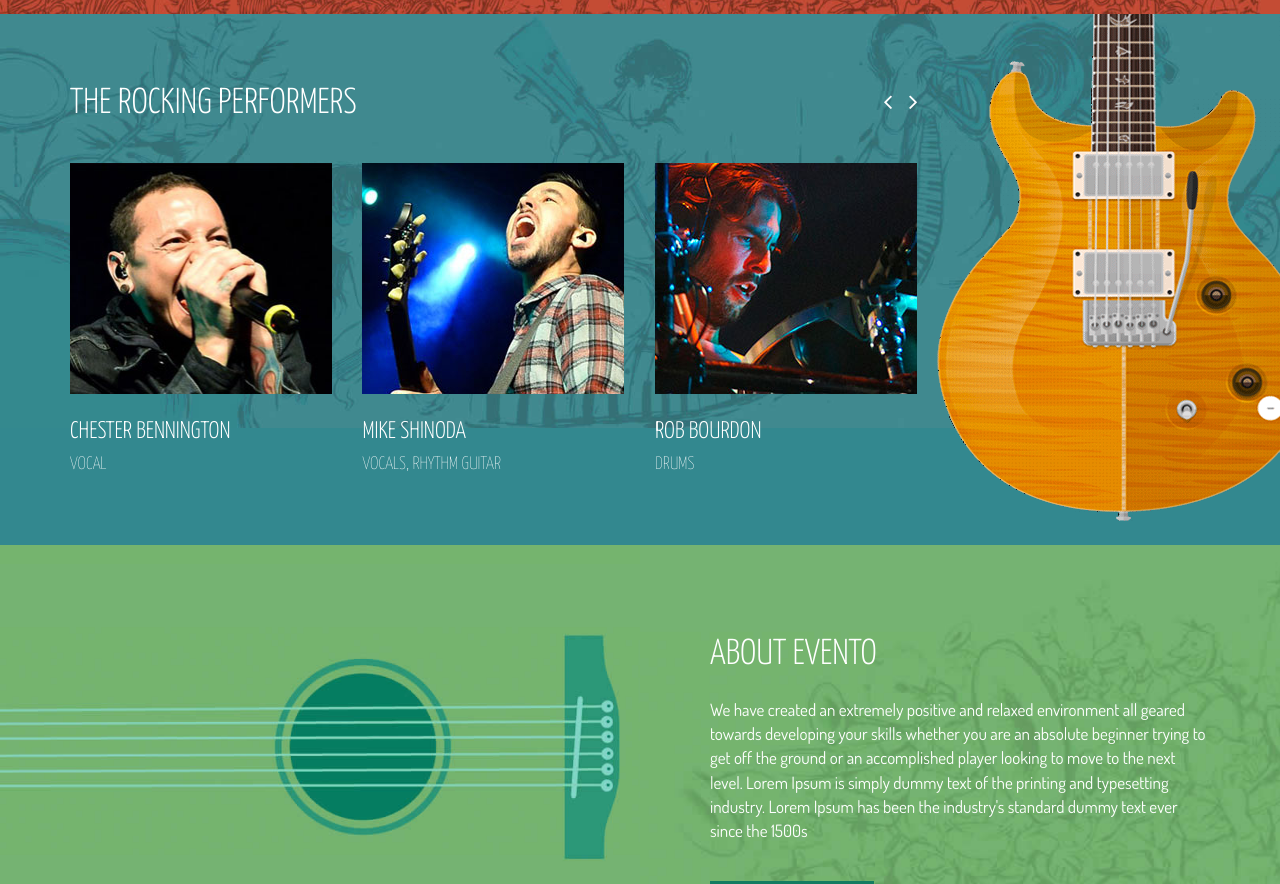
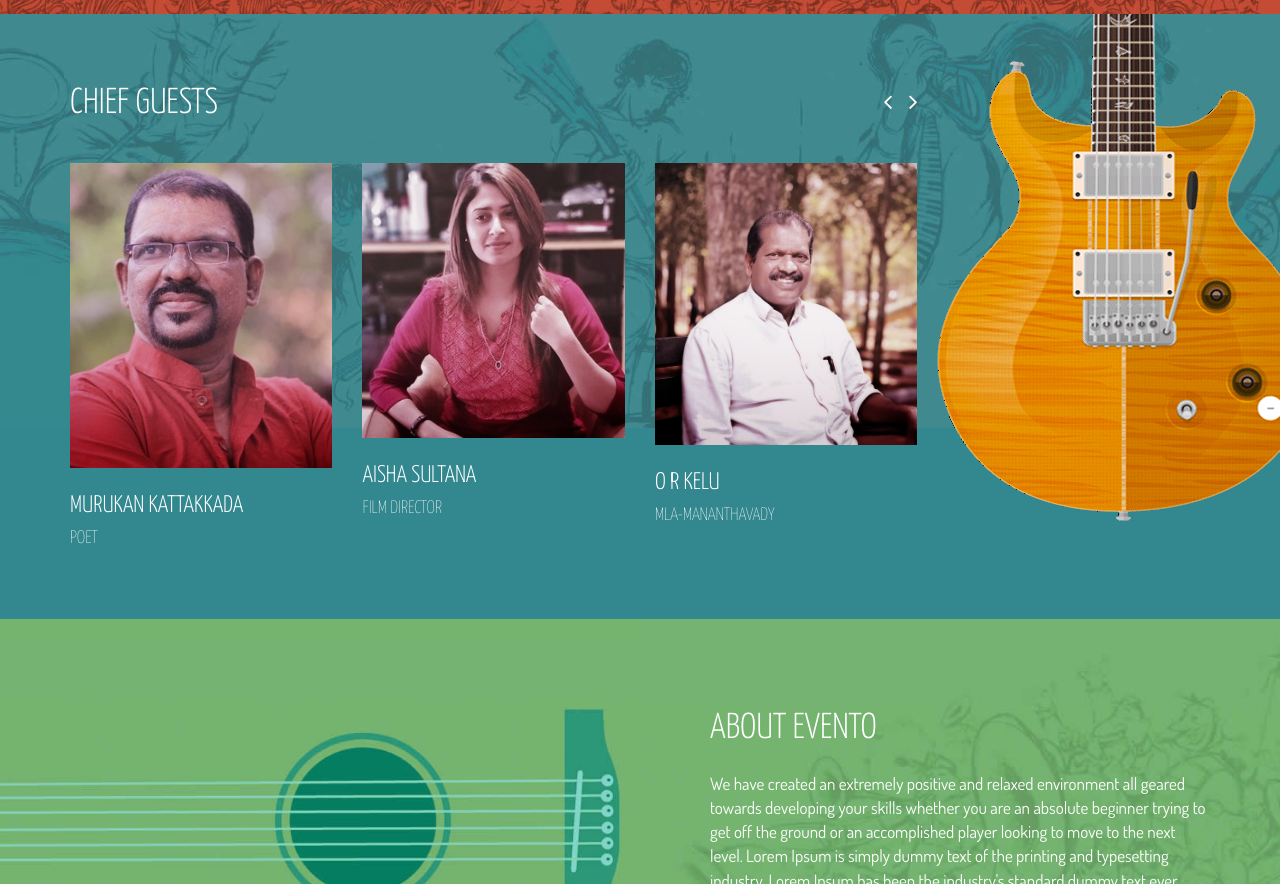
Before and after one commit to jwalagecw/jwalagecw.github.io, a plain HTML site: page index.html in a window 1280 px wide. Shown: the part 1144-2028 px from the top of the page. Drawn offline with Linux system fonts and the light colour scheme; some packages are replaced by stand-ins of ours.

Commit message:
temp-guest

```diff
--- a/index.html
+++ b/index.html
@@ -84,7 +84,7 @@
                 <li class="scroll"><a href="#event">Event</a></li>
                 <li class="scroll"><a href="#about">About</a></li>
                 <li class="scroll">
-                  <a href="#" target="_blank">Register</a>
+                  <a href="http://bit.ly/jwala21" target="_blank">Register</a>
                 </li>
                 <li class="scroll"><a href="#contact">Contact</a></li>
               </ul>
@@ -182,7 +182,7 @@
               class="carousel slide"
               data-interval="false"
             >
-              <h2 class="heading">THE ROCKING Performers</h2>
+              <h2 class="heading">Chief Guests</h2>
               <a
                 class="even-control-left"
                 href="#event-carousel"
@@ -197,6 +197,43 @@
               ></a>
               <div class="carousel-inner">
                 <div class="item active">
+                  <div class="row">
+                    <div class="col-sm-4">
+                      <div class="single-event">
+                        <img
+                          class="img-responsive"
+                          src="images/guest/g1.jpeg"
+                          alt="event-image"
+                        />
+                        <h4>Murukan Kattakkada</h4>
+                        <h5>Poet</h5>
+                      </div>
+                    </div>
+                    <div class="col-sm-4">
+                      <div class="single-event">
+                        <img
+                          class="img-responsive"
+                          src="images/guest/g2.jpeg"
+                          alt="event-image"
+                        />
+                        <h4>Aisha Sultana</h4>
+                        <h5>Film Director</h5>
+                      </div>
+                    </div>
+                    <div class="col-sm-4">
+                      <div class="single-event">
+                        <img
+                          class="img-responsive"
+                          src="images/guest/g3.jpeg"
+                          alt="event-image"
+                        />
+                        <h4>O R Kelu</h4>
+                        <h5>MLA-Mananthavady</h5>
+                      </div>
+                    </div>
+                  </div>
+                </div>
+                <!-- <div class="item">
                   <div class="row">
                     <div class="col-sm-4">
                       <div class="single-event">
@@ -232,44 +269,7 @@
                       </div>
                     </div>
                   </div>
-                </div>
-                <div class="item">
-                  <div class="row">
-                    <div class="col-sm-4">
-                      <div class="single-event">
-                        <img
-                          class="img-responsive"
-                          src="images/event/event1.jpg"
-                          alt="event-image"
-                        />
-                        <h4>Chester Bennington</h4>
-                        <h5>Vocal</h5>
-                      </div>
-                    </div>
-                    <div class="col-sm-4">
-                      <div class="single-event">
-                        <img
-                          class="img-responsive"
-                          src="images/event/event2.jpg"
-                          alt="event-image"
-                        />
-                        <h4>Mike Shinoda</h4>
-                        <h5>vocals, rhythm guitar</h5>
-                      </div>
-                    </div>
-                    <div class="col-sm-4">
-                      <div class="single-event">
-                        <img
-                          class="img-responsive"
-                          src="images/event/event3.jpg"
-                          alt="event-image"
-                        />
-                        <h4>Rob Bourdon</h4>
-                        <h5>drums</h5>
-                      </div>
-                    </div>
-                  </div>
-                </div>
+                </div> -->
               </div>
             </div>
           </div>
```
Also changed, not shown: images/guest/g1.jpeg (added), images/guest/g2.jpeg (added), images/guest/g3.jpeg (added), images/slider/bg1.jpg, images/slider/bg2.jpg, images/slider/bg3.jpg.
